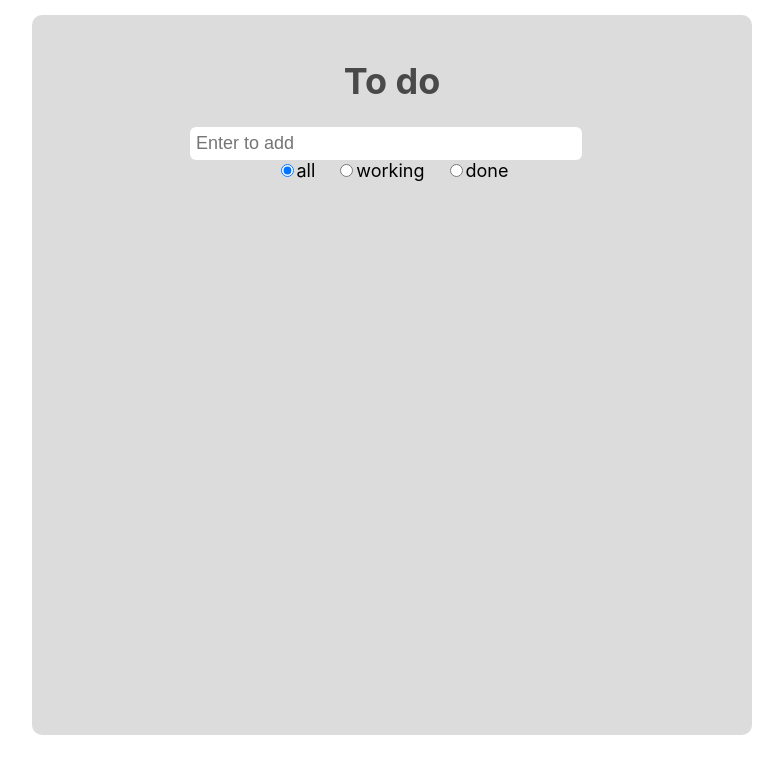
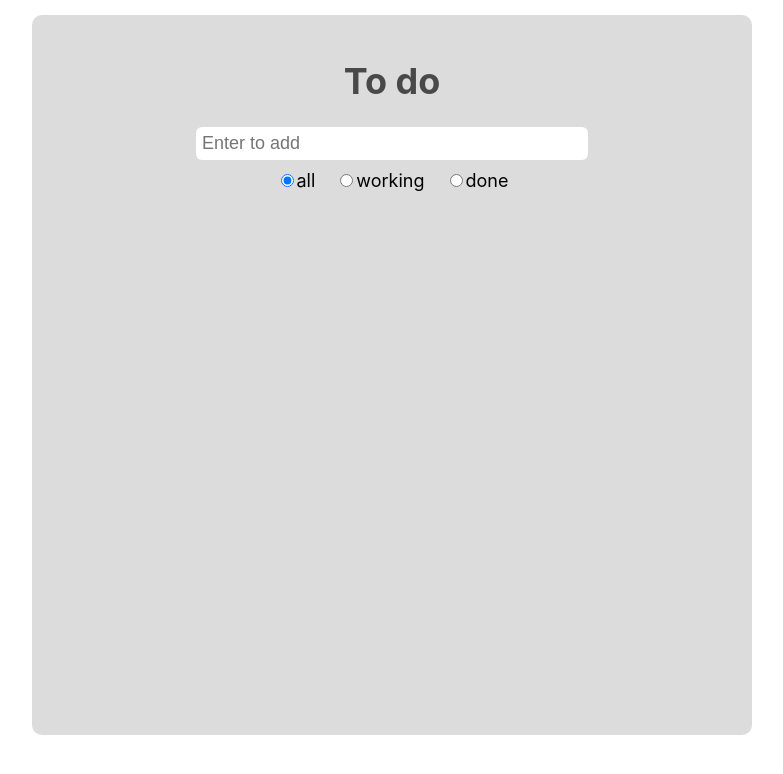
Before and after one commit to Le0tk0k/React-Todo, a React (Create React App) app: page / in a window 1280 px wide. Shown: the top 774 px of the page, without its empty margins (248-1031 px from the left). Built offline with nearby package versions, Linux system fonts and the light colour scheme.

Commit message:
update style

```diff
--- a/src/components/Form.js
+++ b/src/components/Form.js
@@ -1,13 +1,5 @@
 import React, {useState} from 'react';
-
-const inputStyle = {
-  "width": "380px",
-  "fontSize": "18px",
-  "padding": "6px",
-  "borderWidth": "0",
-  "borderRadius": "6px",
-  "marginRight" :"12px"
-}
+import './style/form.css';
 
 const Form = (props) => {
   const [text, setText] = useState('');
@@ -24,8 +16,8 @@ const Form = (props) => {
   return (
     <div>
       <input
+          className="form"
           type="text"
-          style={inputStyle}
           placeholder="Enter to add"
           value={text}
           onChange={handleChange}
--- a/src/components/Todo.js
+++ b/src/components/Todo.js
@@ -1,11 +1,7 @@
 import React, {useState} from "react";
 import TodoItem from "./TodoItem";
 import Form from "./Form";
-
-const radioStyle = {
-    "margin": "10px",
-    "fontSize": "18px"
-}
+import './style/todo.css';
 
 const getId = (() => {
     let count = 0;
@@ -25,7 +21,7 @@ const Todo = () => {
 
     const handleCheck = (checked) => {
         const newItems = items.map((item) => {
-            if(item.id === checked.id) {
+            if (item.id === checked.id) {
                 item.done = !item.done;
             }
             return item
@@ -34,16 +30,16 @@ const Todo = () => {
     }
 
     const handleAdd = (text) => {
-        setItems([...items, { id: getId(), text: text, done: false }]);
+        setItems([...items, {id: getId(), text: text, done: false}]);
     }
 
     return (
         <div>
-            <Form onAdd={handleAdd} />
+            <Form onAdd={handleAdd}/>
             <div>
                 {
                     menu.map((item) => (
-                <label key={item} style={radioStyle}>
+                        <label key={item} className="filter">
                             <input
                                 type="radio"
                                 value={item}
--- a/src/components/TodoItem.js
+++ b/src/components/TodoItem.js
@@ -7,6 +7,7 @@ const TodoItem = (props) => {
     };
 
     return (
+        <div className="item">
             <label className={props.item.done ? 'done' : ''}>
                 <input
                     type="checkbox"
@@ -15,6 +16,7 @@ const TodoItem = (props) => {
                 />
                 {props.item.text}
             </label>
+        </div>
     )
 }
 
--- /dev/null
+++ b/src/components/style/form.css
@@ -0,0 +1,8 @@
+.form {
+    width: 380px;
+    font-size: 18px;
+    padding: 6px;
+    margin-bottom: 10px;
+    border-width: 0;
+    border-radius: 6px;
+}
--- /dev/null
+++ b/src/components/style/todo.css
@@ -0,0 +1,4 @@
+.filter {
+    font-size: 18px;
+    margin: 10px;
+}
--- a/src/components/style/todoitem.css
+++ b/src/components/style/todoitem.css
@@ -1,3 +1,13 @@
 .done {
     color: darkgray;
 }
+
+.item {
+    width: 380px;
+    font-size: 18px;
+    text-align: left;
+    padding: 6px;
+    margin: 10px auto 0;
+    border-radius: 6px;
+    background-color: #fff;
+}
```
Lines whose indentation alone changed are shown as unchanged.
